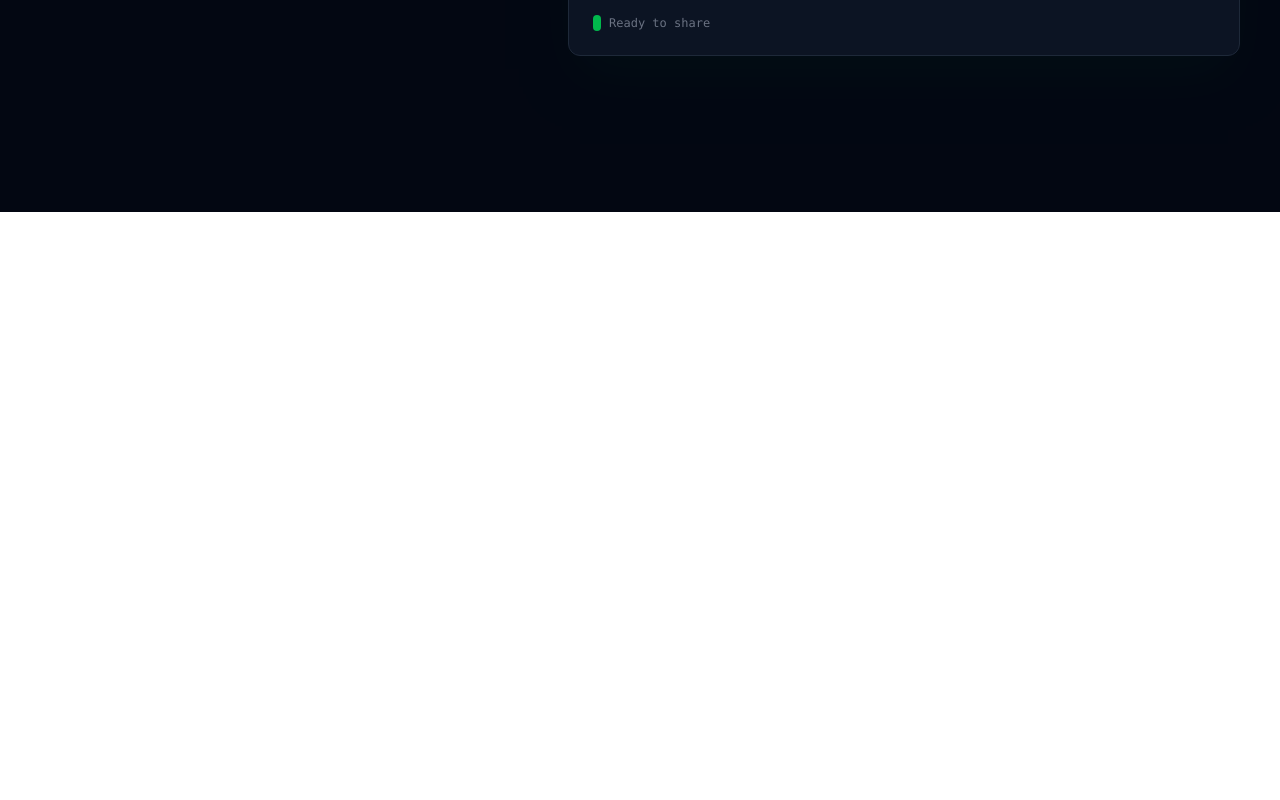
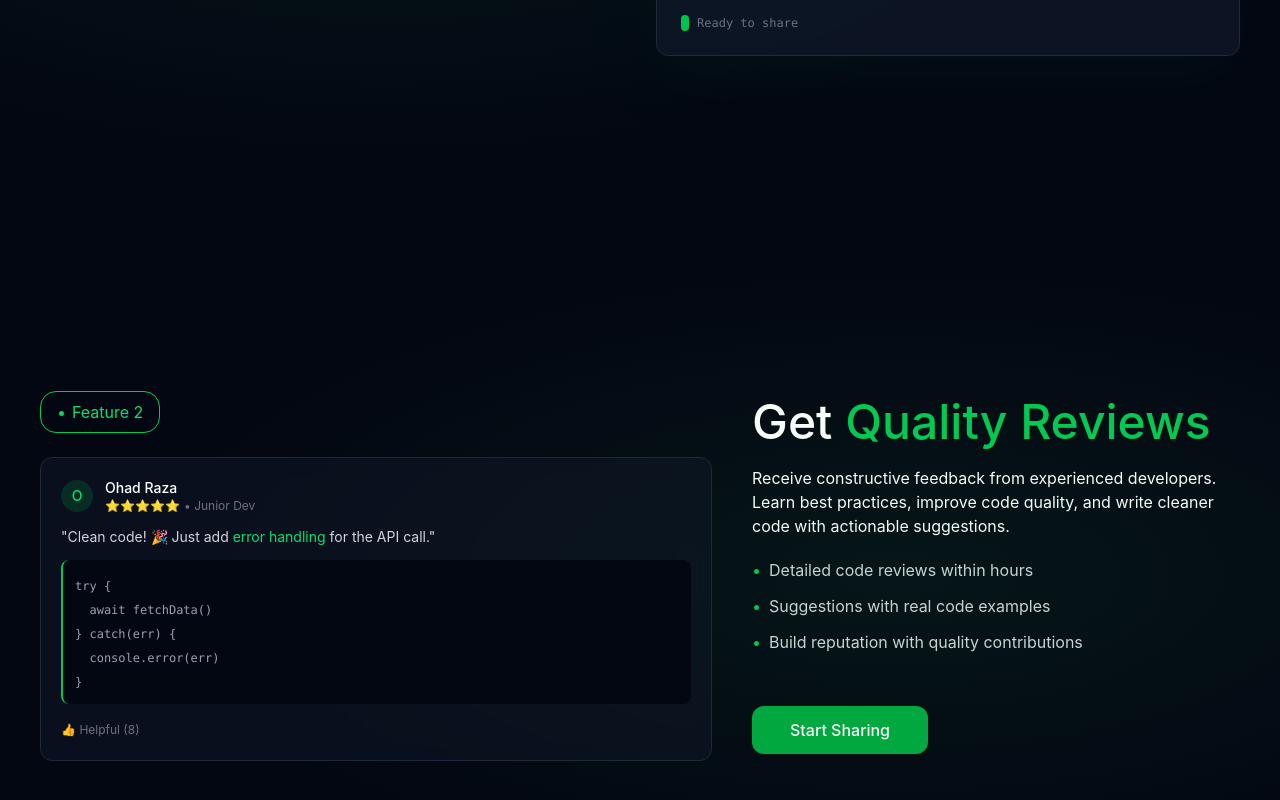
Before and after one commit to OhadRaza01/code-share, a React (Vite) app: page / in a window 1280 px wide. Shown: the part 1316-2116 px from the top of the page. Before the commit the page ends 1528 px from the top, so only its background shows below. Built offline with nearby package versions, Linux system fonts and the light colour scheme.

Commit message:
create feature pages (share code and reviewcode)

```diff
--- /dev/null
+++ b/src/components/Features/FeatureNumber.jsx
@@ -0,0 +1,10 @@
+import React from 'react'
+
+export default function FeatureNumber({number}) {
+    return (
+        <div className='w-fit pl-4 pr-4 border rounded-2xl pt-2 pb-2 border-green-500 text-green-400 flex justify-center items-center
+        gap-1.5 hover:bg-gray-900 transition-all duration-200 cursor-pointer'>
+            <span className='animate-pulse'>•</span>Feature {number}
+        </div>
+    )
+}
--- a/src/components/Features/Features.jsx
+++ b/src/components/Features/Features.jsx
@@ -1,10 +1,12 @@
 import React from 'react'
 import ShareCodeFeature from './ShareCodeFeature'
+import ReviewCodeFeature from './ReviewCodeFeature'
 
 export default function Features() {
     return (
         <section>
                 <ShareCodeFeature />
+                <ReviewCodeFeature />
         </section>
     )
 }
--- /dev/null
+++ b/src/components/Features/ReviewCodeFeature.jsx
@@ -0,0 +1,94 @@
+import React from "react";
+import FeatureNumber from "./FeatureNumber";
+
+export default function ReviewCodeFeature() {
+    return (
+        <section>
+
+            <div className="relative  min-h-[calc(100vh-72px)] text-white flex flex-col md:flex-row gap-10 justify-center items-center p-5 md:p-10 mt-10 md:mt-0 ">
+
+                <div className="absolute inset-0 bg-[radial-gradient(ellipse_at_70%_50%,rgba(34,197,94,0.08),transparent_60%)]" />
+
+
+                <div className="flex flex-col gap-6">
+
+                    <FeatureNumber number={2} />
+
+                    {/* review card  */}
+                    <div className="flex-1 w-full lg:w-2xl z-10">
+                        <div className="bg-gray-900/50 backdrop-blur-sm rounded-xl border border-gray-800 p-5">
+
+                            {/* Review Card */}
+                            <div className="space-y-3">
+                                {/* Reviewer Info */}
+                                <div className="flex items-center gap-3">
+                                    <div className="w-8 h-8 rounded-full bg-green-600/20 flex items-center justify-center text-green-400 text-sm font-medium">
+                                        O
+                                    </div>
+                                    <div>
+                                        <p className="text-white text-sm font-medium">Ohad Raza</p>
+                                        <div className="flex items-center gap-1">
+                                            <span className="text-xs text-green-400">⭐⭐⭐⭐⭐</span>
+                                            <span className="text-xs text-gray-500">• Junior Dev</span>
+                                        </div>
+                                    </div>
+                                </div>
+
+                                {/* Review Text */}
+                                <p className="text-gray-300 text-sm leading-relaxed">
+                                    "Clean code! 🎉 Just add <span className="text-green-400">error handling</span> for the API call."
+                                </p>
+
+                                {/* Suggestion Box */}
+                                <div className="bg-gray-950 rounded-lg p-3 border-l-2 border-green-500">
+                                    <code className="text-xs text-gray-400 font-mono">
+                                        try &#123; <br />
+                                        &nbsp;&nbsp;await fetchData() <br />
+                                        &#125; catch(err) &#123; <br />
+                                        &nbsp;&nbsp;console.error(err) <br />
+                                        &#125;
+                                    </code>
+                                </div>
+
+                                {/* Helpful Button */}
+                                <button className="text-xs text-gray-500 hover:text-green-400 transition">
+                                    👍 Helpful (8)
+                                </button>
+                            </div>
+                        </div>
+                    </div>
+                </div>
+
+
+                <div className="flex flex-col gap-3 md:gap-5 w-full max-w-xl">
+                    <h1 className="text-3xl md:text-5xl font-medium">Get <span className="text-green-500">Quality Reviews</span></h1>
+
+                    <p>
+                        Receive constructive feedback from experienced developers.
+                        Learn best practices, improve code quality, and write cleaner
+                        code with actionable suggestions.
+                    </p>
+                    <ul className="space-y-3 mb-8">
+                        <li className="text-gray-300 text-sm md:text-base flex items-center gap-2 ">
+                            <span className="text-green-500">•</span>
+                            <span>Detailed code reviews within hours</span>
+                        </li>
+                        <li className="text-gray-300 text-sm md:text-base flex items-center gap-2 ">
+                            <span className="text-green-500">•</span>
+                            <span>Suggestions with real code examples</span>
+                        </li>
+                        <li className="text-gray-300 text-sm md:text-base flex items-center gap-2">
+                            <span className="text-green-500">•</span>
+                            <span>Build reputation with quality contributions</span>
+                        </li>
+                    </ul>
+
+                    <button className="w-44 bg-green-600 hover:bg-green-700 text-white font-medium active:scale-95 transition-all duration-200 rounded-xl px-6 py-3">
+                        Start Sharing
+                    </button>
+                </div>
+
+            </div>
+        </section>
+    );
+}
--- a/src/components/Features/ShareCodeFeature.jsx
+++ b/src/components/Features/ShareCodeFeature.jsx
@@ -1,12 +1,20 @@
 import React from "react";
+import FeatureNumber from "./FeatureNumber";
 
 export default function ShareCodeFeature() {
     return (
         <section>
-            <div className="h-[calc(100vh-72px)] text-white flex flex-col md:flex-row gap-10 justify-center items-center p-5 md:p-10 mt-10 md:mt-0 ">
+            <div className="relative min-h-[calc(100vh-72px)] text-white flex flex-col md:flex-row gap-10 justify-center items-center p-5 md:p-10 mt-10 md:mt-0 ">
+
+                <div className="absolute inset-0 bg-[radial-gradient(ellipse_at_30%_50%,rgba(34,197,94,0.08),transparent_60%)]" />
 
                 {/* left side text  */}
-                <div className="flex flex-col gap-3 md:gap-5 md:w-xl">
+
+                <div className="flex  flex-col gap-6 z-10">
+
+                    <FeatureNumber number={1} />
+
+                    <div className="flex flex-col gap-3 md:gap-5 w-full max-w-xl">
                         <h1 className="text-3xl md:text-5xl font-medium">Share your code <span className="text-green-500">Instantly</span></h1>
 
                         <p>
@@ -17,10 +25,11 @@ export default function ShareCodeFeature() {
                             Start Sharing
                         </button>
                     </div>
+                </div>
 
 
                 {/* right side */}
-                <div className="w-full flex-1 md:flex-none md:w-2xl">
+                <div className="flex-1 w-full max-w-2xl z-10">
                     <div className="bg-gray-900/80 backdrop-blur-sm rounded-xl border border-gray-800 shadow-2xl shadow-green-600/5 hover:shadow-green-600/10 transition-all duration-300 overflow-hidden">
                         <div className="flex items-center justify-between px-4 py-3 bg-gray-800/50 border-b border-gray-800">
                             <div className="flex gap-2">
```
Lines whose indentation alone changed are shown as unchanged.
